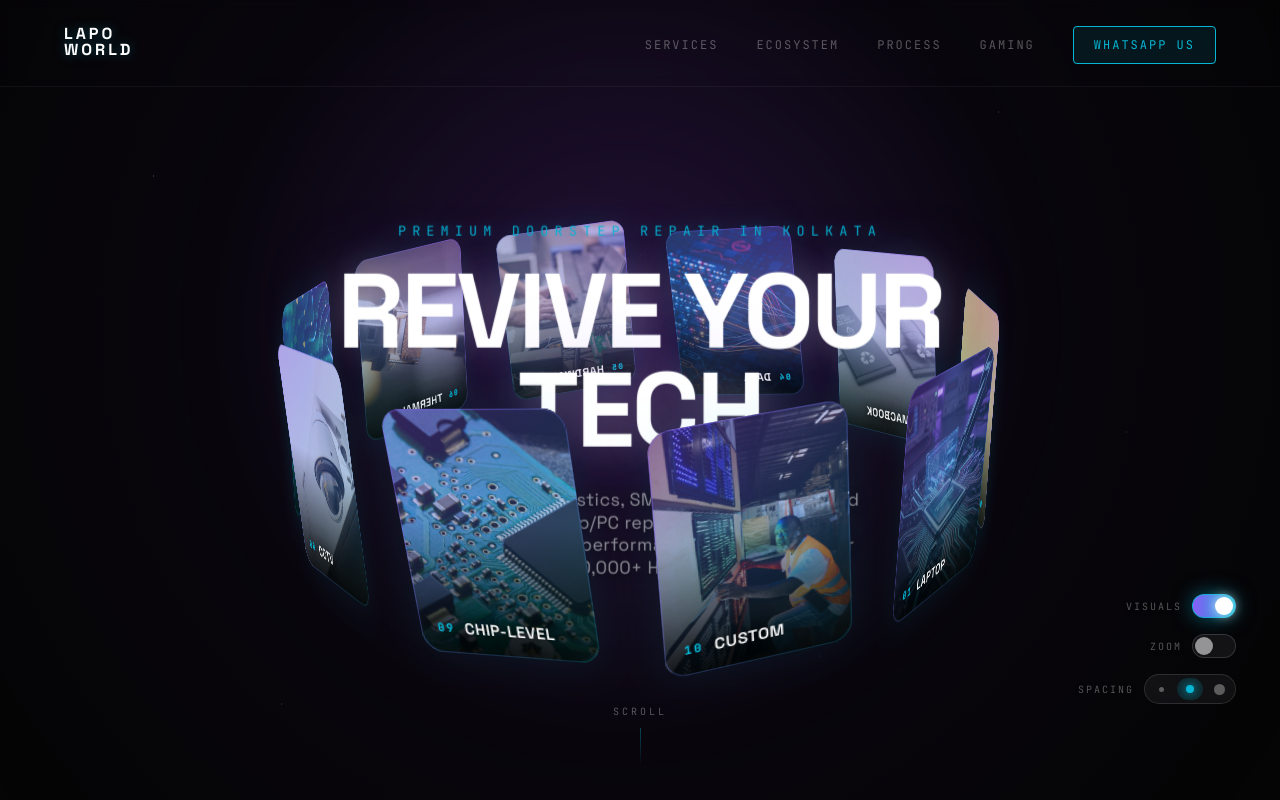
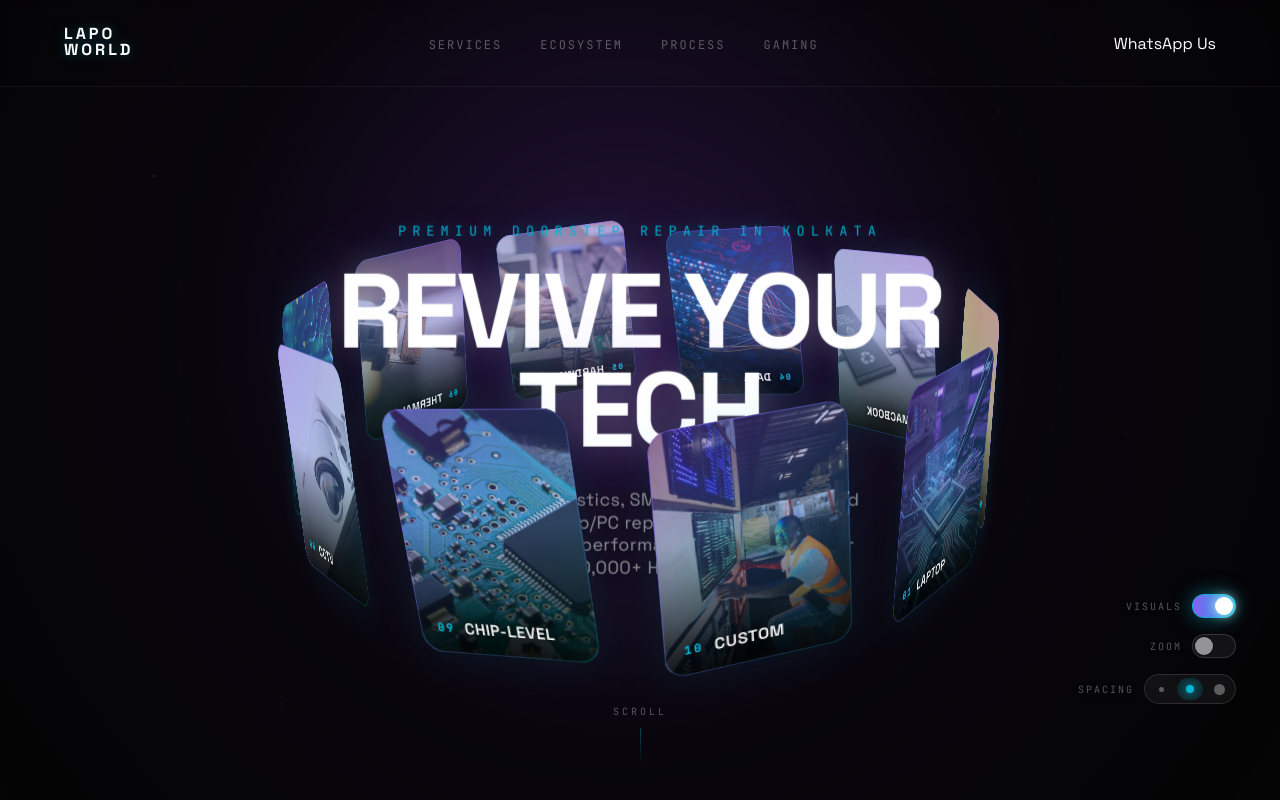
Before and after one commit to 11shayak-source/lapoworld, a plain HTML site: page index.html in a window 1280 px wide. Shown: the top 800 px of the page. Drawn offline with nearby package versions, Linux system fonts and the light colour scheme.

Commit message:
Update index.html

```diff
--- a/index.html
+++ b/index.html
@@ -31,13 +31,17 @@
       <span class="logo-text">LAPO<br>WORLD</span>
     </a>
   </div>
+
   <ul class="nav-links">
     <li><a href="services.html">Services</a></li>
     <li><a href="ecosystem.html">Ecosystem</a></li>
     <li><a href="process.html">Process</a></li>
     <li><a href="gaming.html">Gaming</a></li>
-    <li><a href="https://api.whatsapp.com/send/?phone=9073009970&text&type=phone_number&app_absent=0" class="nav-cta" target="_blank">WhatsApp Us</a></li>
   </ul>
+
+  <!-- The WhatsApp button is now extracted and placed outside the nav-links so it remains visible on mobile -->
+  <a href="https://api.whatsapp.com/send/?phone=9073009970&text&type=phone_number&app_absent=0" class="nav-cta top-whatsapp-btn" target="_blank">WhatsApp Us</a>
+
   <button class="menu-toggle" aria-label="Open menu" aria-expanded="false">
     <span></span><span></span><span></span>
   </button>
@@ -48,7 +52,6 @@
   <a href="ecosystem.html">Ecosystem</a>
   <a href="process.html">Process</a>
   <a href="gaming.html">Gaming</a>
-  <a href="https://api.whatsapp.com/send/?phone=9073009970&text&type=phone_number&app_absent=0" style="color:#00ffcc;" target="_blank">WhatsApp Us</a>
 </div>
 
 <header class="hero">
@@ -423,11 +426,9 @@
   </div>
 </footer>
 
-<!-- Include the high-performance animation stack for the subpages here -->
 <script src="https://cdnjs.cloudflare.com/ajax/libs/gsap/3.12.2/gsap.min.js"></script>
 <script src="https://cdnjs.cloudflare.com/ajax/libs/gsap/3.12.2/ScrollTrigger.min.js"></script>
 <script src="https://cdnjs.cloudflare.com/ajax/libs/three.js/r128/three.min.js"></script>
-
 <script src="tooplate-2167-orbital-script.js"></script>
 
 </body>
```
